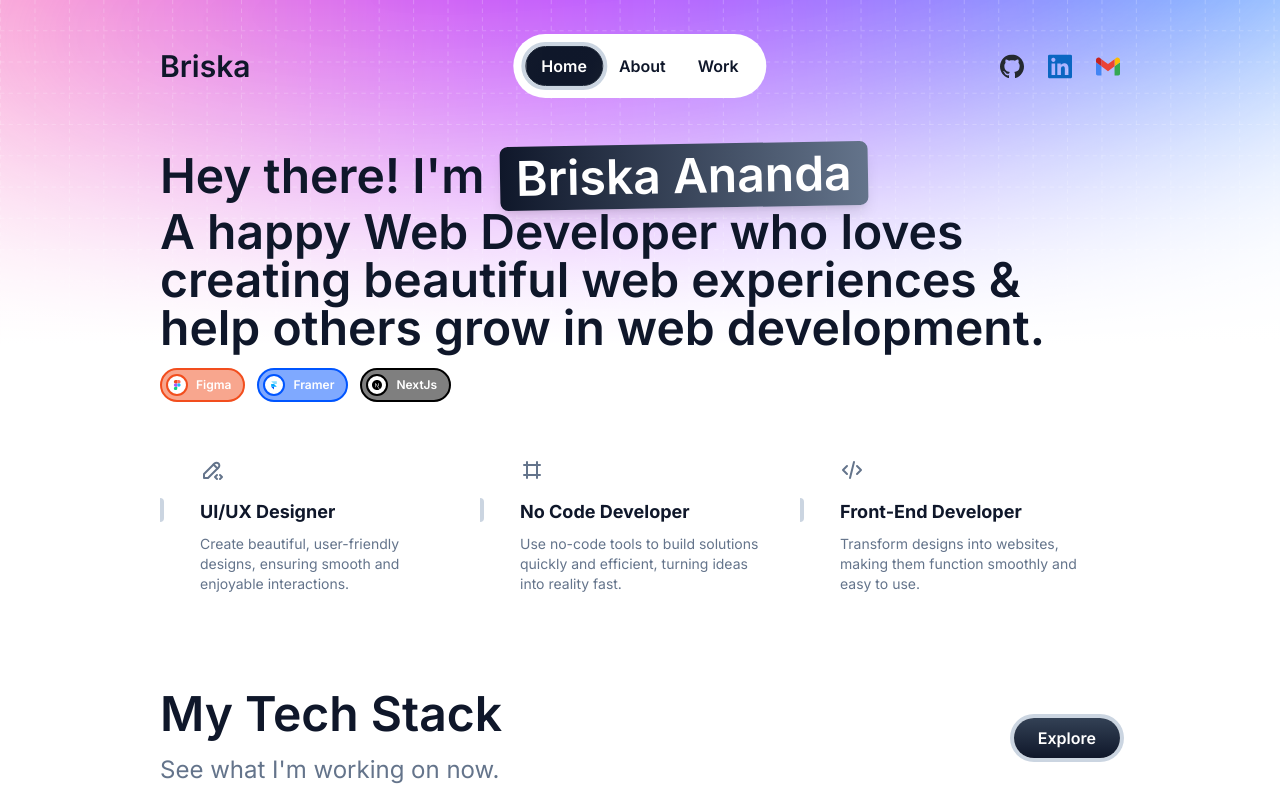
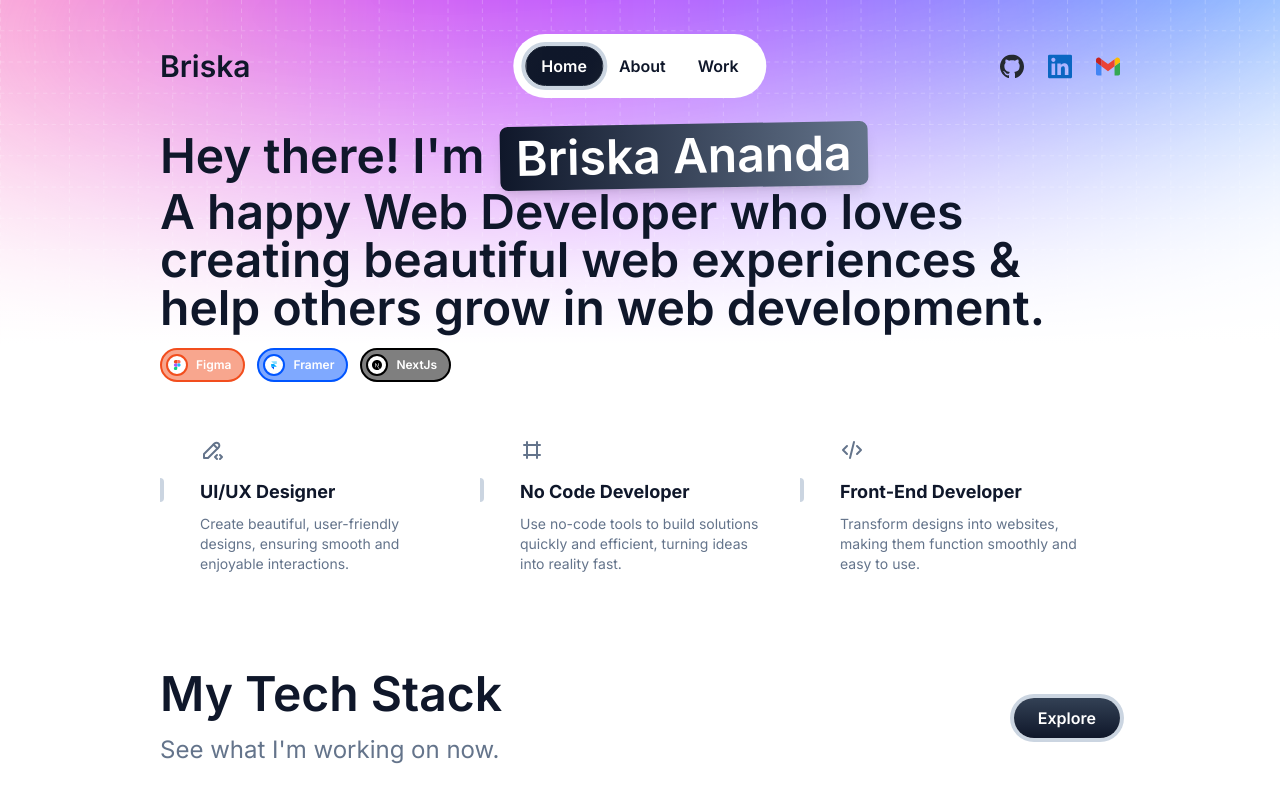
Before and after one commit to briskaanandaa/personal-website, a Next.js app: page / in a window 1280 px wide. Shown: the top 800 px of the page. Built offline with nearby package versions, Linux system fonts and the light colour scheme.

Commit message:
mt h1 hero

```diff
--- a/src/components/Sections/HeroSections.tsx
+++ b/src/components/Sections/HeroSections.tsx
@@ -3,7 +3,7 @@ const HeroSection = () => {
     <div className="w-full h-fit flex justify-center mt-5 md:mt-10 md:mb-0 z-10">
       <div className="w-[90vw] md:w-[75vw] flex flex-col lg:flex-row">
         <div className="w-full  flex flex-col justify-center">
-          <h1 className="text-4xl md:text-5xl font-semibold text-slate-900 flex mt-5 mb-4 lg:mb-0 flex-col lg:flex-row gap-x-2 lg:items-center">
+          <h1 className="text-4xl md:text-5xl font-semibold text-slate-900 flex mb-4 lg:mb-0 flex-col lg:flex-row gap-x-2 lg:items-center">
             Hey there! I&apos;m{" "}
             <span
               className="px-4 py-2 md:ml-2 bg-gradient-to-r from-slate-900 to-slate-500 text-white rounded-lg  md:text-5xl w-fit shadow-lg"
```
